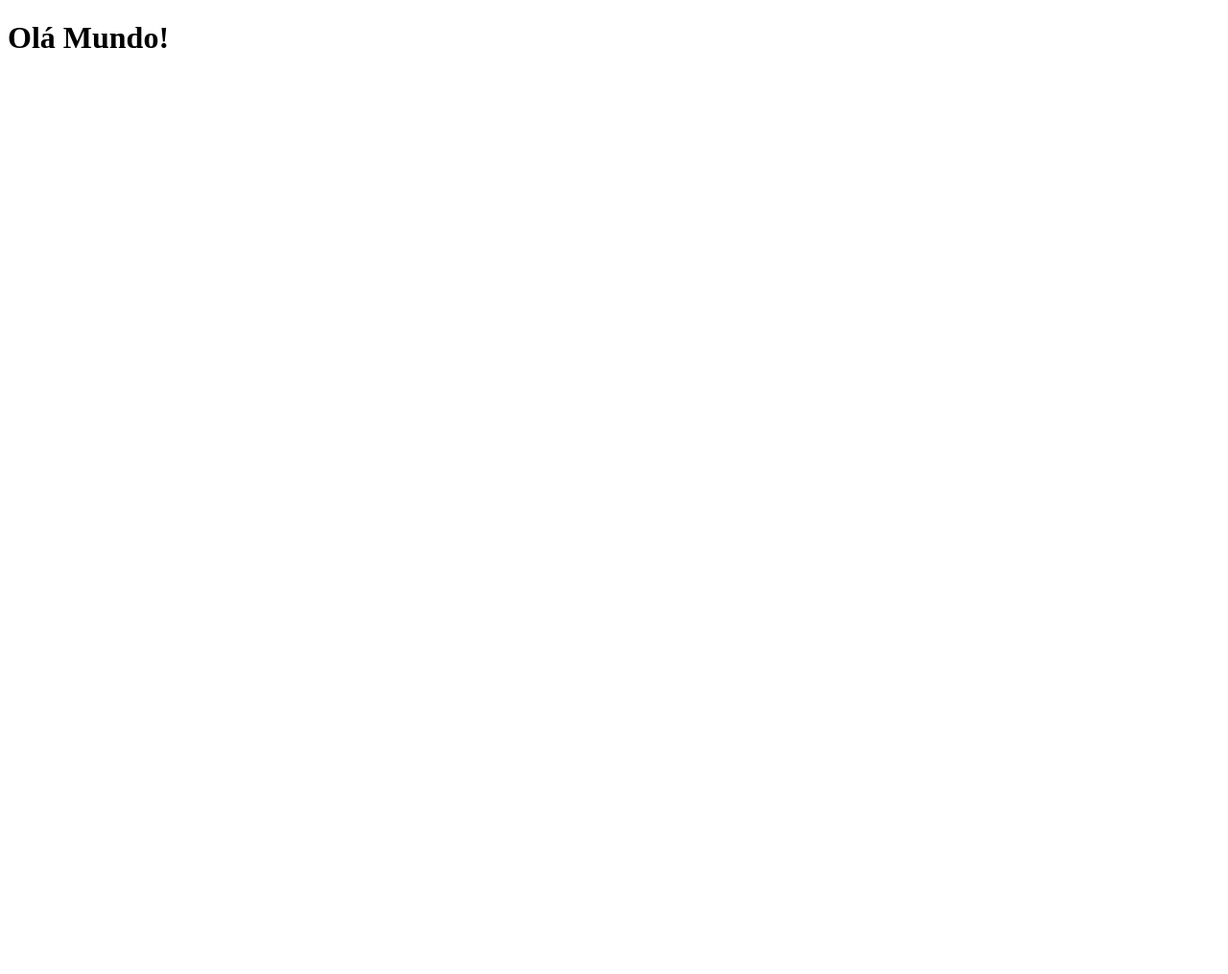
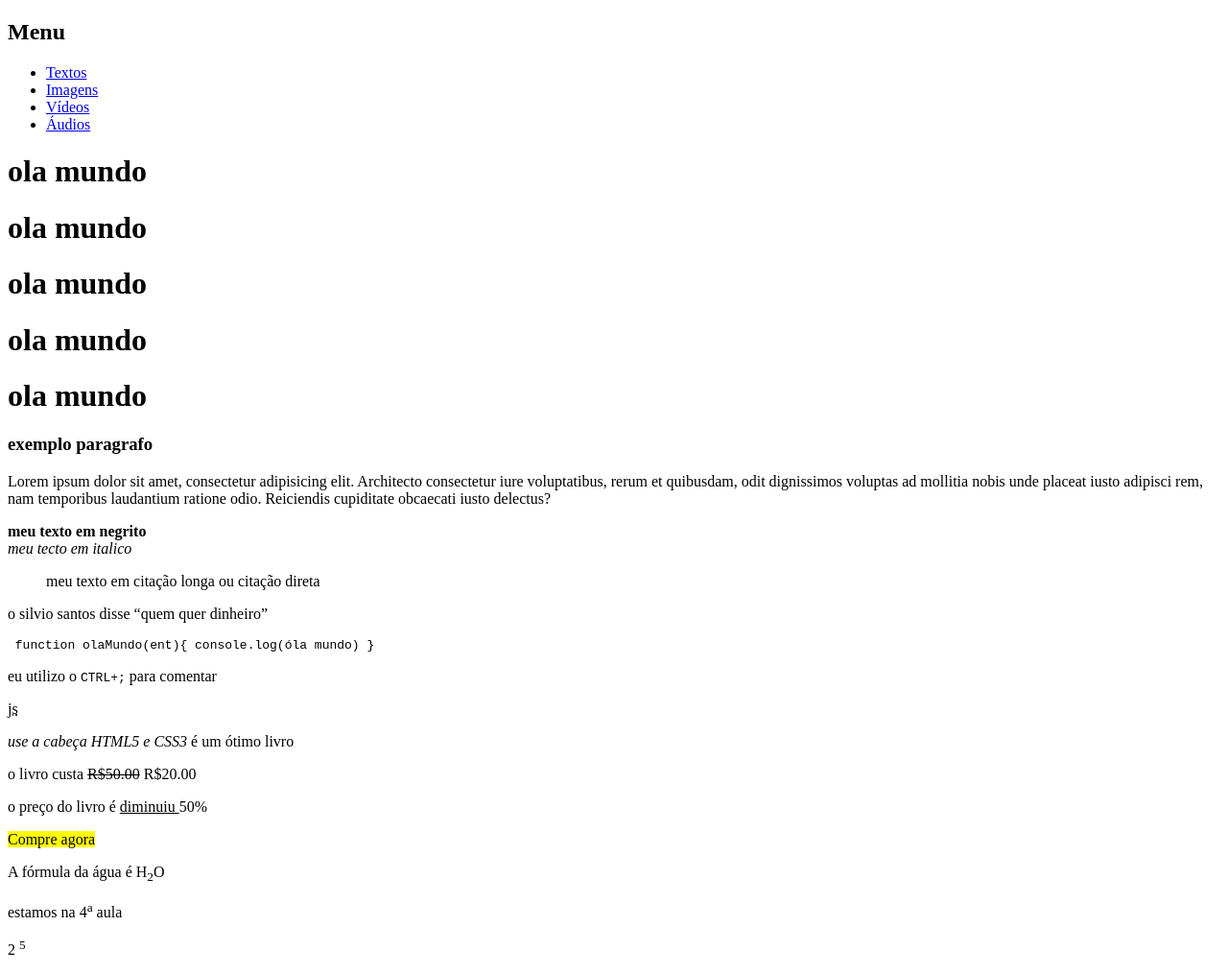
Before and after one commit to melissa-cavalcante/aula03_pw, a plain HTML site: page texto.html in a window 1280 px wide. Shown: the whole page at 96% size. Before the commit the page ends 800 px from the top, so only its background shows below. Drawn offline with Linux system fonts and the light colour scheme.

Commit message:
criação do menu

```diff
--- a/texto.html
+++ b/texto.html
@@ -1,13 +1,48 @@
 <!DOCTYPE html>
 <html lang="pt-br">
+
 <head>
     <meta charset="UTF-8">
     <meta name="viewport" content="width=device-width, initial-scale=1.0">
     <title>Projeto Bibliow</title>
 </head>
+
 <body>
+
+    <h2>Menu</h2>
+    <ul>
+        <li><a href="./texto.html">Textos</a></li>
+        <li><a href="./imagem.html">Imagens</a></li>
+        <li><a href="./video.html">Vídeos</a></li>
+        <li><a href="audio.html">Áudios</a></li>
+    </ul>
+
     <!-- CTRL + D: seleciona palavras semelhantes -->
-    <h1>Olá Mundo!</h1>
+    <h1>ola mundo</h1>
+    <h1>ola mundo</h1>
+    <h1>ola mundo</h1>
+    <h1>ola mundo</h1>
+    <h1>ola mundo</h1>
+    <h3>exemplo paragrafo</h3>
+    <p>Lorem ipsum dolor sit amet, consectetur adipisicing elit. Architecto consectetur iure voluptatibus, rerum et
+        quibusdam, odit dignissimos voluptas ad mollitia nobis unde placeat iusto adipisci rem, nam temporibus
+        laudantium ratione odio. Reiciendis cupiditate obcaecati iusto delectus?</p>
+    <p> <strong>meu texto em negrito</strong> <br> <em>meu tecto em italico</em> </p>
+    <blockquote>
+        <p>meu texto em citação longa ou citação direta</p>
+    </blockquote>
+    <p> o silvio santos disse <q>quem quer dinheiro</q> </p>
+    <pre> function olaMundo(ent){ console.log(óla mundo) } </pre>
+    <p>eu utilizo o <code>CTRL+;</code> para comentar</p>
+    <p> <abbr title="javascript">js</abbr> </p>
+    <p> <cite>use a cabeça HTML5 e CSS3</cite> é um ótimo livro </p>
+    <p> o livro custa <del> R$50.00</del> R$20.00 </p>
+    <p> o preço do livro é <ins>diminuiu </ins> 50% </p>
+    <p> <mark>Compre agora</mark> </p>
+    <p> A fórmula da água é H<sub>2</sub>O</p>
+    <p>estamos na 4<sup>a</sup> aula</p>
+    <p>2 <sup>5</sup></p>
 
 </body>
+
 </html>
```
Also changed, not shown: audio.html (+17 -0 lines), imagem.html (+20 -0 lines), video.html (+17 -0 lines), assets/images/fran.jfif (added).
